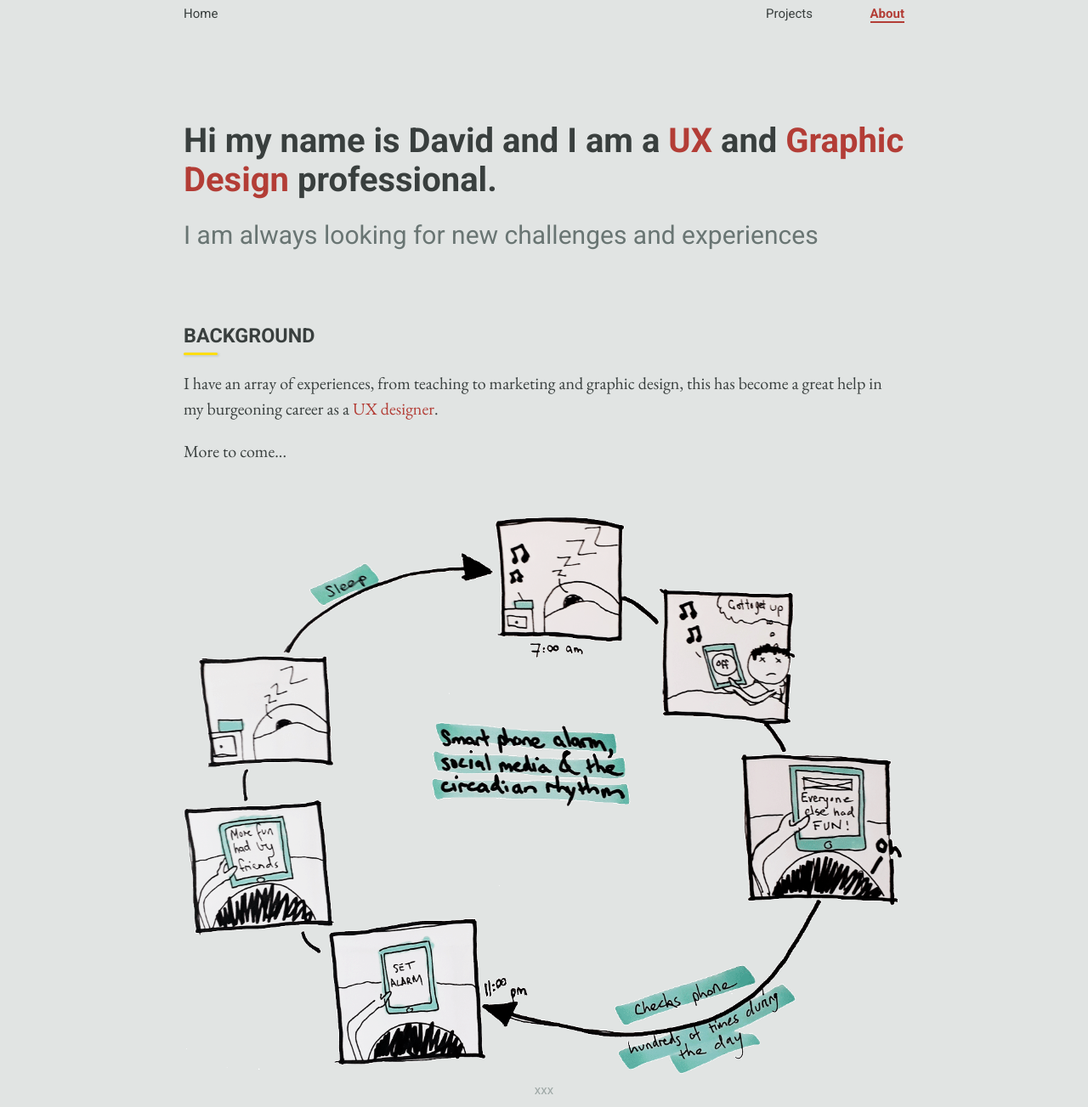
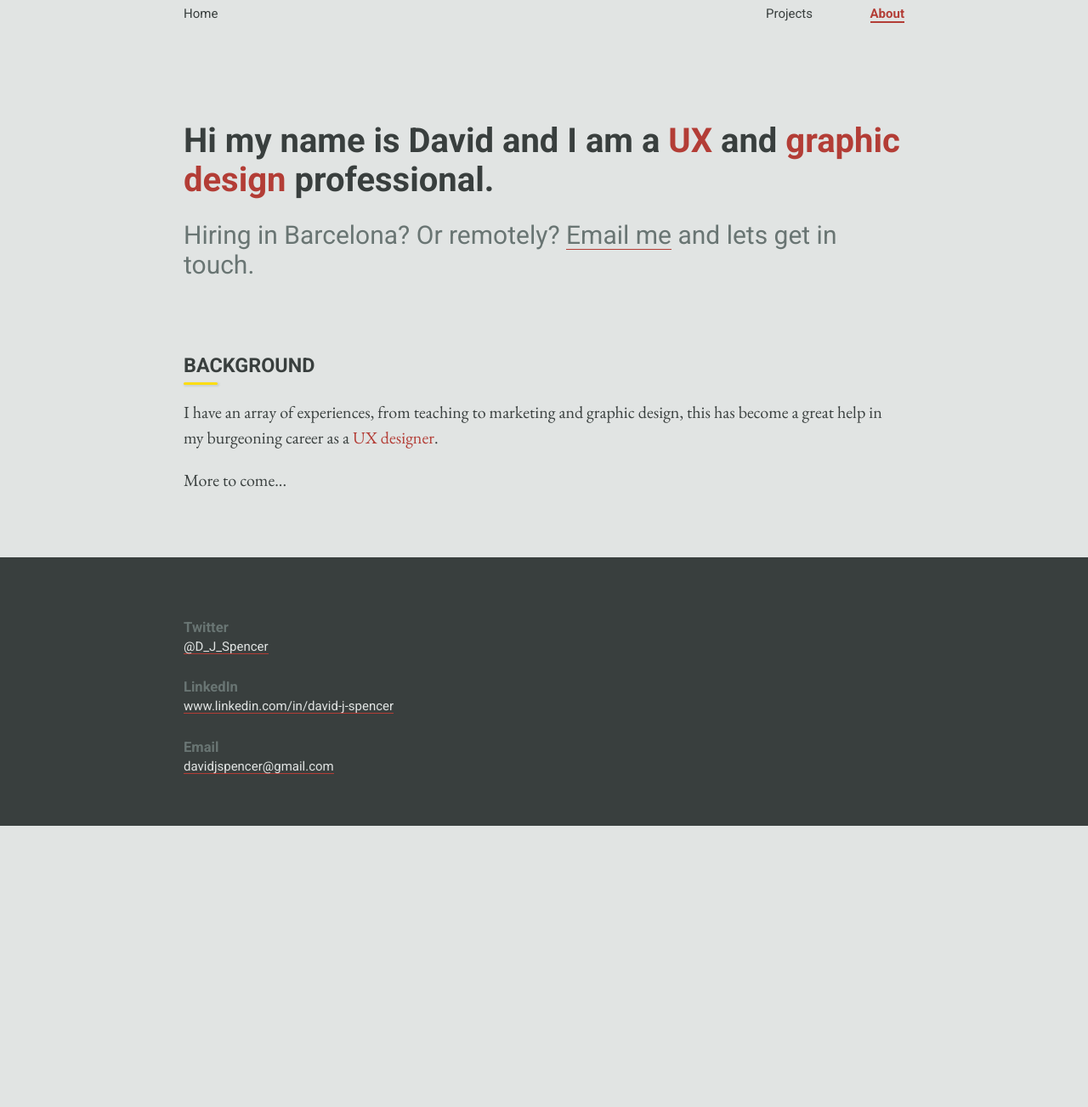
Before and after one commit to davidjspencer/portfolio, a plain HTML site: page about.html in a window 1280 px wide. Shown: the part 17-1320 px from the top of the page at 85% size. After the commit the page ends 989 px from the top, so only its background shows below. Drawn offline with nearby package versions, Linux system fonts and the light colour scheme.

Commit message:
about copy

```diff
--- a/about.html
+++ b/about.html
@@ -21,8 +21,8 @@
 
   <header class="content-block hero">
     <!-- <h1>Under construction</h1> -->
-    <h1>Hi my name is David and I am a <span>UX</span> and <span>Graphic Design</span> professional.</h1>
-    <h2>I am always looking for new challenges and experiences</h2>
+    <h1>Hi my name is David and I am a <span>UX</span> and <span>graphic design</span> professional.</h1>
+    <h2>Hiring in Barcelona? Or remotely? <a class="link" href="mailto:davidjspencer@gmail.com">Email me</a> and lets get in touch.</h2>
   </header>
 
     <!-- <div class="container"> -->
@@ -33,14 +33,7 @@
         </p>
         <p>More to come...</p>
       </div>
-      <figure>
-        <img class="responsive-h" src="img/sm-story-board-light.png" alt="Hand drawn plan of the room for the design thinking workshop">
-        <figcaption>xxx</figcaption>
-      </figure>
-      <figure class="wide-image">
-        <img class="responsive-h" src="img/sm-story-board-light.png" alt="Hand drawn plan of the room for the design thinking workshop">
-        <figcaption>xxx</figcaption>
-      </figure>
+
     </main>
     <footer>
       <div>
```
Also changed, not shown: index.html (+2 -2 lines).
